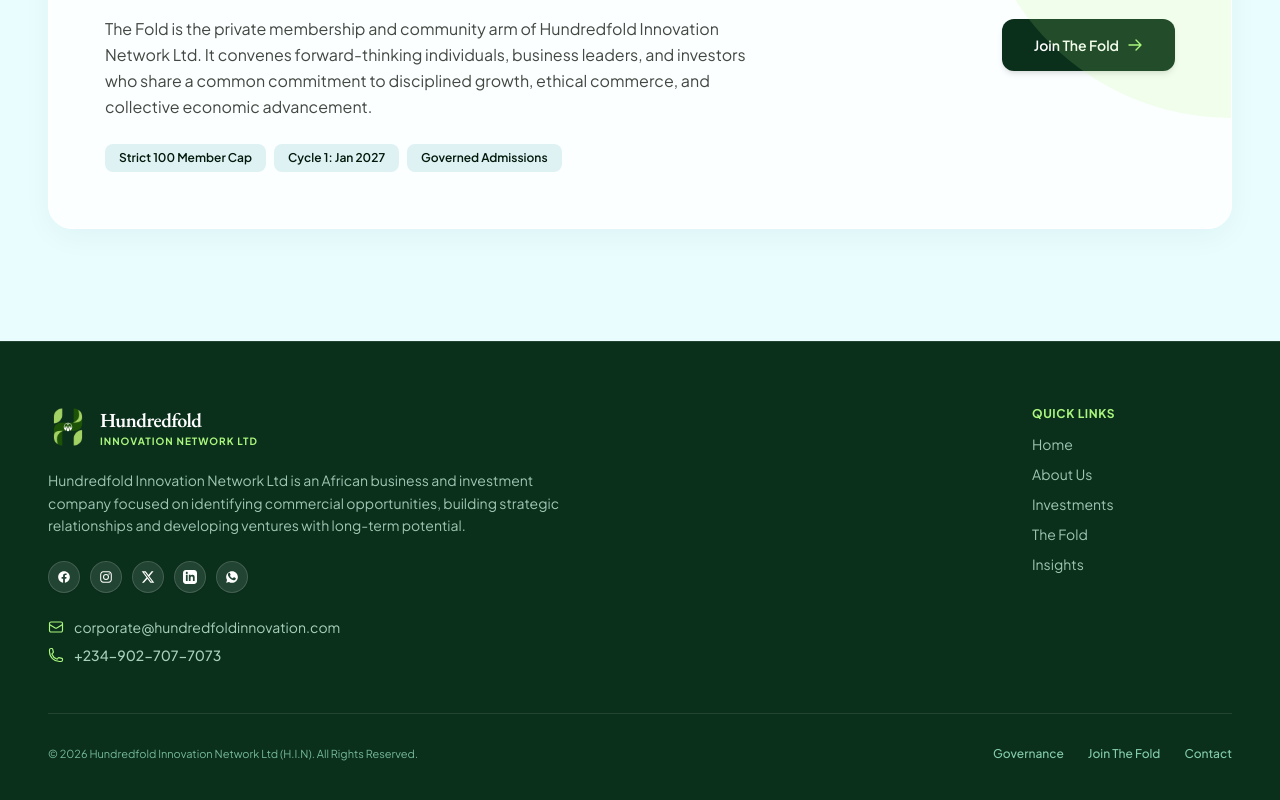
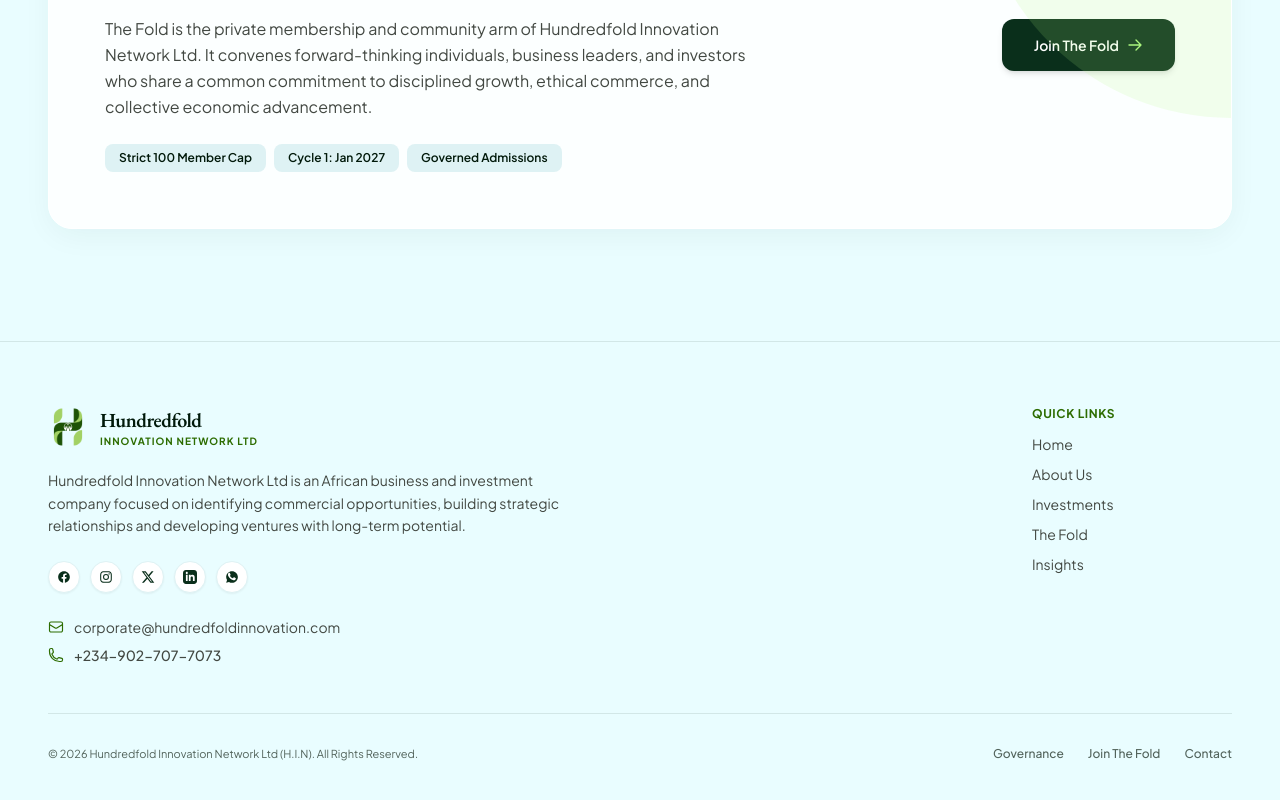
Before and after one commit to danielosita508/hundredfold, a Next.js app: page / in a window 1280 px wide. Shown: the part 3503-4303 px from the top of the page. Built offline with nearby package versions, Linux system fonts and the light colour scheme.

Commit message:
style(footer): update footer background to light signature theme and adjust typography

```diff
--- a/components/layout/Footer.tsx
+++ b/components/layout/Footer.tsx
@@ -42,9 +42,9 @@ export default function Footer() {
   ];
 
   return (
-    <footer className="w-full bg-[#0A2F1B] text-white border-t border-white/10">
+    <footer className="w-full bg-[#E9FDFF] text-[#0C1E20] border-t border-[#0A2F1B]/10">
       <div className="max-w-[1320px] mx-auto px-6 lg:px-12 pt-16 pb-12">
-        <div className="flex flex-col lg:flex-row lg:items-start lg:justify-between gap-10 lg:gap-16 pb-12 border-b border-white/10">
+        <div className="flex flex-col lg:flex-row lg:items-start lg:justify-between gap-10 lg:gap-16 pb-12 border-b border-[#0A2F1B]/10">
 
           {/* Left Side: Brand Overview, Social Media & Direct Contact (Heirs Holdings Style) */}
           <div className="flex-1 max-w-xl flex flex-col gap-5">
@@ -60,16 +60,16 @@ export default function Footer() {
                 />
               </div>
               <div className="flex flex-col">
-                <span className="font-serif text-xl text-white font-semibold tracking-tight">
+                <span className="font-serif text-xl text-[#00190A] font-semibold tracking-tight">
                   Hundredfold
                 </span>
-                <span className="text-[10px] uppercase tracking-widest font-bold text-[#ABF67E]">
+                <span className="text-[10px] uppercase tracking-widest font-bold text-[#2D6C00]">
                   Innovation Network Ltd
                 </span>
               </div>
             </div>
 
-            <p className="text-xs sm:text-sm text-emerald-100/75 leading-relaxed max-w-lg">
+            <p className="text-xs sm:text-sm text-[#424842] leading-relaxed max-w-lg">
               Hundredfold Innovation Network Ltd is an African business and investment company focused on identifying commercial opportunities, building strategic relationships and developing ventures with long-term potential.
             </p>
 
@@ -85,7 +85,7 @@ export default function Footer() {
                     rel="noopener noreferrer"
                     aria-label={`Hundredfold on ${item.name}`}
                     title={item.name}
-                    className="w-8 h-8 rounded-full bg-white/10 hover:bg-[#ABF67E] hover:text-[#0A2F1B] border border-white/15 flex items-center justify-center transition-all duration-300 text-white shadow-xs"
+                    className="w-8 h-8 rounded-full bg-white hover:bg-[#0A2F1B] hover:text-white border border-[#DEF2F4] flex items-center justify-center transition-all duration-300 text-[#0A2F1B] shadow-xs"
                   >
                     <IconComponent className="w-3.5 h-3.5" />
                   </a>
@@ -94,16 +94,16 @@ export default function Footer() {
             </div>
 
             {/* Direct Corporate Contact */}
-            <div className="flex flex-col gap-2 pt-1 text-xs sm:text-sm text-emerald-100/80">
+            <div className="flex flex-col gap-2 pt-1 text-xs sm:text-sm text-[#424842]">
               <div className="flex items-center gap-2.5">
-                <MailIcon className="w-4 h-4 shrink-0 text-[#ABF67E]" />
-                <a href={`mailto:${siteConfig.contact.corporateEmail}`} className="hover:text-white transition-colors">
+                <MailIcon className="w-4 h-4 shrink-0 text-[#2D6C00]" />
+                <a href={`mailto:${siteConfig.contact.corporateEmail}`} className="hover:text-[#00190A] transition-colors">
                   {siteConfig.contact.corporateEmail}
                 </a>
               </div>
               <div className="flex items-center gap-2.5">
-                <PhoneIcon className="w-4 h-4 shrink-0 text-[#ABF67E]" />
-                <a href={`tel:${siteConfig.contact.phone}`} className="hover:text-white transition-colors font-medium">
+                <PhoneIcon className="w-4 h-4 shrink-0 text-[#2D6C00]" />
+                <a href={`tel:${siteConfig.contact.phone}`} className="hover:text-[#00190A] transition-colors font-medium">
                   {siteConfig.contact.phone}
                 </a>
               </div>
@@ -112,23 +112,23 @@ export default function Footer() {
 
           {/* Right Side: Quick Links (Navbar Links) */}
           <div className="flex flex-col gap-3 min-w-[200px] shrink-0">
-            <span className="text-xs font-bold uppercase tracking-wider text-[#ABF67E]">
+            <span className="text-xs font-bold uppercase tracking-wider text-[#2D6C00]">
               Quick Links
             </span>
             <div className="flex flex-col gap-2.5">
-              <Link href="/" className="text-xs sm:text-sm text-emerald-100/75 hover:text-white transition-colors">
+              <Link href="/" className="text-xs sm:text-sm text-[#424842] hover:text-[#00190A] transition-colors">
                 Home
               </Link>
-              <Link href="/about" className="text-xs sm:text-sm text-emerald-100/75 hover:text-white transition-colors">
+              <Link href="/about" className="text-xs sm:text-sm text-[#424842] hover:text-[#00190A] transition-colors">
                 About Us
               </Link>
-              <Link href="/investments" className="text-xs sm:text-sm text-emerald-100/75 hover:text-white transition-colors">
+              <Link href="/investments" className="text-xs sm:text-sm text-[#424842] hover:text-[#00190A] transition-colors">
                 Investments
               </Link>
-              <Link href="/the-fold" className="text-xs sm:text-sm text-emerald-100/75 hover:text-white transition-colors">
+              <Link href="/the-fold" className="text-xs sm:text-sm text-[#424842] hover:text-[#00190A] transition-colors">
                 The Fold
               </Link>
-              <Link href="/insights" className="text-xs sm:text-sm text-emerald-100/75 hover:text-white transition-colors">
+              <Link href="/insights" className="text-xs sm:text-sm text-[#424842] hover:text-[#00190A] transition-colors">
                 Insights
               </Link>
             </div>
@@ -137,19 +137,19 @@ export default function Footer() {
         </div>
 
         {/* Simplified Bottom Bar: Clean Copyright & Links */}
-        <div className="pt-8 flex flex-col md:flex-row items-center justify-between gap-4 text-xs text-emerald-100/70">
-          <p className="text-[11px] text-emerald-200/70">
+        <div className="pt-8 flex flex-col md:flex-row items-center justify-between gap-4 text-xs text-[#52635B]">
+          <p className="text-[11px] text-[#52635B]">
             &copy; {siteConfig.company.foundedYear} Hundredfold Innovation Network Ltd (H.I.N). All Rights Reserved.
           </p>
 
-          <div className="flex items-center gap-6 text-xs font-medium text-emerald-200/80">
-            <Link href="/about" className="hover:text-white transition-colors">
+          <div className="flex items-center gap-6 text-xs font-medium text-[#52635B]">
+            <Link href="/about" className="hover:text-[#00190A] transition-colors">
               Governance
             </Link>
-            <Link href="/the-fold#join" className="hover:text-white transition-colors">
+            <Link href="/the-fold#join" className="hover:text-[#00190A] transition-colors">
               Join The Fold
             </Link>
-            <Link href="/about#contact" className="hover:text-white transition-colors">
+            <Link href="/about#contact" className="hover:text-[#00190A] transition-colors">
               Contact
             </Link>
           </div>
```
